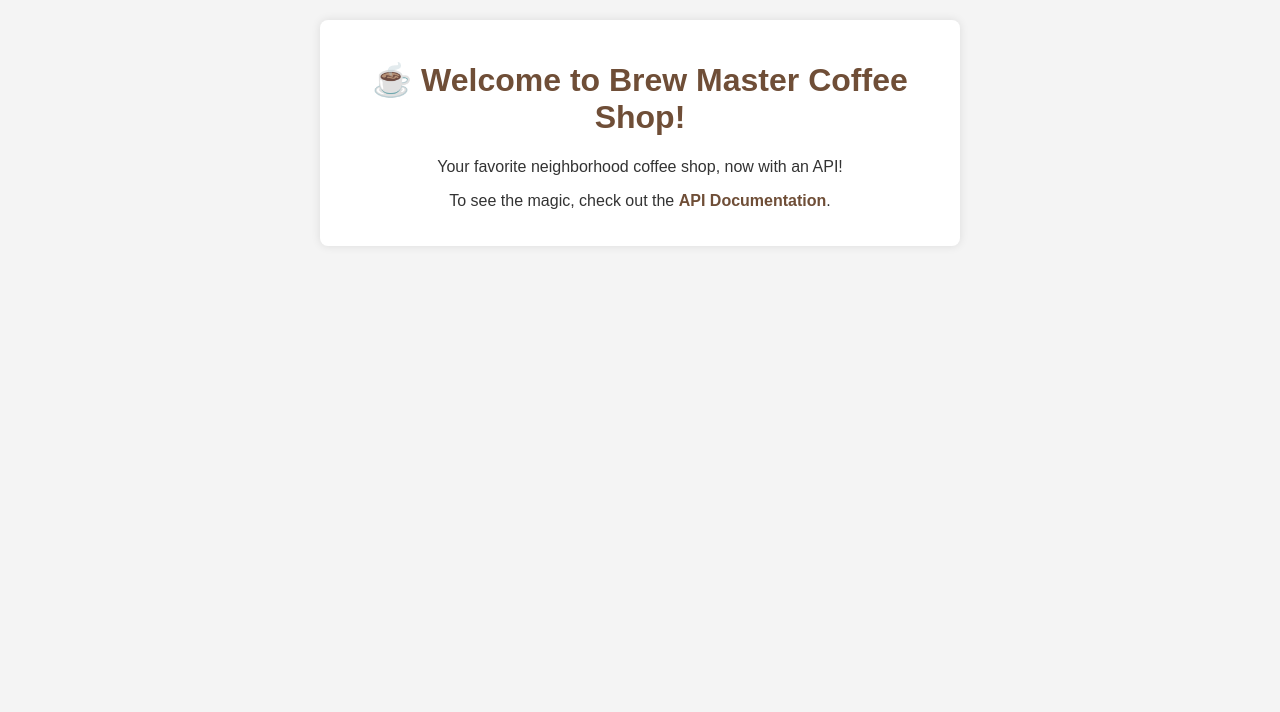
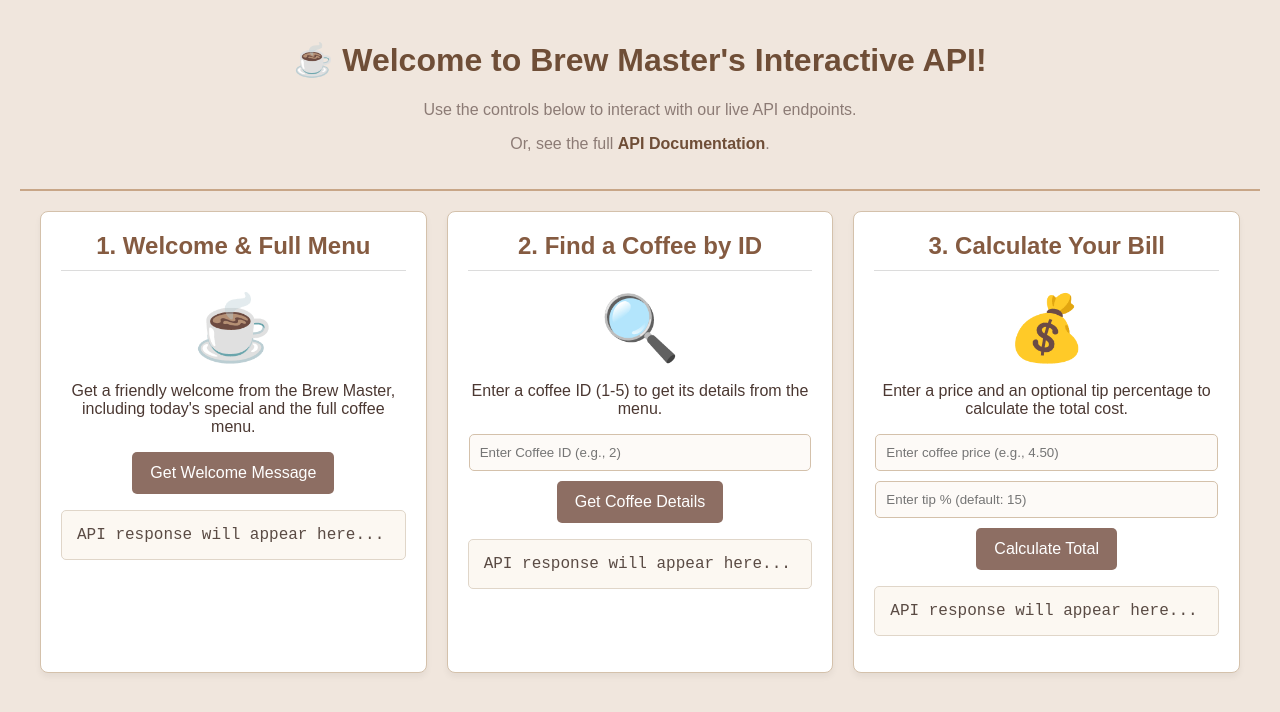
Before and after one commit to balupeddireddy08/FastAPI-for-AI-Projects, a plain HTML site: page 01-introduction/index.html in a window 1280 px wide. Drawn offline with Linux system fonts and the light colour scheme.

Commit message:
Update code in the introduction folder

```diff
--- a/01-introduction/index.html
+++ b/01-introduction/index.html
@@ -3,20 +3,136 @@
 <head>
     <meta charset="UTF-8">
     <meta name="viewport" content="width=device-width, initial-scale=1.0">
-    <title>☕ Brew Master Coffee Shop</title>
+    <title>☕ Brew Master Coffee Shop - Interactive API</title>
     <style>
-        body { font-family: 'Arial', sans-serif; background-color: #f4f4f4; color: #333; margin: 0; padding: 20px; text-align: center; }
-        h1 { color: #6F4E37; }
-        .container { max-width: 600px; margin: auto; background: white; padding: 20px; border-radius: 8px; box-shadow: 0 0 10px rgba(0,0,0,0.1); }
+        body { font-family: 'Arial', sans-serif; background-color: #f0e6dd; color: #4b3832; margin: 0; padding: 20px; }
+        .header { text-align: center; padding-bottom: 20px; border-bottom: 2px solid #c8a687; }
+        .header h1 { color: #6F4E37; }
+        .header p { color: #8c7b75; }
+        .container { display: grid; grid-template-columns: repeat(auto-fit, minmax(350px, 1fr)); gap: 20px; padding: 20px; max-width: 1200px; margin: auto; }
+        .feature-box { background-color: #fff; border: 1px solid #d4c1ab; padding: 20px; border-radius: 8px; box-shadow: 0 4px 6px rgba(0,0,0,0.05); text-align: center; }
+        h2 { color: #855b41; border-bottom: 1px solid #dcdcdc; padding-bottom: 10px; margin-top: 0; }
+        pre { background-color: #fcf8f2; padding: 15px; border-radius: 5px; white-space: pre-wrap; word-wrap: break-word; max-height: 250px; overflow-y: auto; border: 1px solid #e0d6c9; color: #5a4b44; font-family: 'Courier New', Courier, monospace; text-align: left; }
+        button { background-color: #8d6e63; color: white; border: none; padding: 12px 18px; border-radius: 5px; cursor: pointer; font-size: 1em; transition: background-color 0.2s; }
+        button:hover { background-color: #795548; }
+        input[type="number"], input[type="text"] { width: calc(100% - 24px); padding: 10px; border-radius: 5px; border: 1px solid #d4c1ab; background-color: #fdfaf7; color: #4b3832; margin-bottom: 10px; }
         a { color: #6F4E37; text-decoration: none; font-weight: bold; }
         a:hover { text-decoration: underline; }
+        .feature-icon {
+            font-size: 4rem;
+            margin-bottom: 15px;
+        }
     </style>
 </head>
 <body>
+    <div class="header">
+        <h1>☕ Welcome to Brew Master's Interactive API!</h1>
+        <p>Use the controls below to interact with our live API endpoints.</p>
+        <p>Or, see the full <a href="/docs">API Documentation</a>.</p>
+    </div>
+
     <div class="container">
-        <h1>☕ Welcome to Brew Master Coffee Shop!</h1>
-        <p>Your favorite neighborhood coffee shop, now with an API!</p>
-        <p>To see the magic, check out the <a href="/docs">API Documentation</a>.</p>
+        <!-- Feature 1: Welcome & Full Menu -->
+        <div class="feature-box">
+            <h2>1. Welcome & Full Menu</h2>
+            <div class="feature-icon">☕</div>
+            <p>Get a friendly welcome from the Brew Master, including today's special and the full coffee menu.</p>
+            <button onclick="fetchWelcome()">Get Welcome Message</button>
+            <pre id="welcome-output">API response will appear here...</pre>
+        </div>
+
+        <!-- Feature 2: Get Specific Coffee -->
+        <div class="feature-box">
+            <h2>2. Find a Coffee by ID</h2>
+            <div class="feature-icon">🔍</div>
+            <p>Enter a coffee ID (1-5) to get its details from the menu.</p>
+            <input type="number" id="coffee-id-input" placeholder="Enter Coffee ID (e.g., 2)" min="1">
+            <button onclick="fetchCoffeeById()">Get Coffee Details</button>
+            <pre id="coffee-details-output">API response will appear here...</pre>
+        </div>
+
+        <!-- Feature 3: Calculate Total Cost -->
+        <div class="feature-box">
+            <h2>3. Calculate Your Bill</h2>
+            <div class="feature-icon">💰</div>
+            <p>Enter a price and an optional tip percentage to calculate the total cost.</p>
+            <input type="number" id="coffee-price-input" placeholder="Enter coffee price (e.g., 4.50)" step="0.01">
+            <input type="number" id="tip-percentage-input" placeholder="Enter tip % (default: 15)">
+            <button onclick="calculateTotal()">Calculate Total</button>
+            <pre id="total-cost-output">API response will appear here...</pre>
+        </div>
     </div>
+
+    <script>
+        // Helper function to pretty-print JSON
+        function displayJson(elementId, data) {
+            document.getElementById(elementId).textContent = JSON.stringify(data, null, 2);
+        }
+
+        // Helper function to show errors
+        function displayError(elementId, error) {
+            document.getElementById(elementId).textContent = `An error occurred: ${error.message}`;
+        }
+
+        // Feature 1: Fetch Welcome Message
+        async function fetchWelcome() {
+            const output = document.getElementById('welcome-output');
+            output.textContent = 'Fetching from /welcome...';
+            try {
+                const response = await fetch('/welcome');
+                if (!response.ok) throw new Error(`HTTP error! Status: ${response.status}`);
+                const data = await response.json();
+                displayJson('welcome-output', data);
+            } catch (error) {
+                displayError('welcome-output', error);
+            }
+        }
+
+        // Feature 2: Fetch Coffee by ID
+        async function fetchCoffeeById() {
+            const output = document.getElementById('coffee-details-output');
+            const coffeeId = document.getElementById('coffee-id-input').value;
+            if (!coffeeId) {
+                output.textContent = 'Please enter a Coffee ID.';
+                return;
+            }
+            output.textContent = `Fetching from /menu/coffee/${coffeeId}...`;
+            try {
+                const response = await fetch(`/menu/coffee/${coffeeId}`);
+                if (!response.ok) throw new Error(`HTTP error! Status: ${response.status}`);
+                const data = await response.json();
+                displayJson('coffee-details-output', data);
+            } catch (error) {
+                displayError('coffee-details-output', error);
+            }
+        }
+
+        // Feature 3: Calculate Total
+        async function calculateTotal() {
+            const output = document.getElementById('total-cost-output');
+            const price = document.getElementById('coffee-price-input').value;
+            const tip = document.getElementById('tip-percentage-input').value;
+
+            if (!price) {
+                output.textContent = 'Please enter a coffee price.';
+                return;
+            }
+
+            let url = `/calculate/total/${price}`;
+            if (tip) {
+                url += `?tip_percentage=${tip}`;
+            }
+
+            output.textContent = `Fetching from ${url}...`;
+            try {
+                const response = await fetch(url);
+                if (!response.ok) throw new Error(`HTTP error! Status: ${response.status}`);
+                const data = await response.json();
+                displayJson('total-cost-output', data);
+            } catch (error) {
+                displayError('total-cost-output', error);
+            }
+        }
+    </script>
 </body>
 </html>
```
Also changed, not shown: 2 other files.
